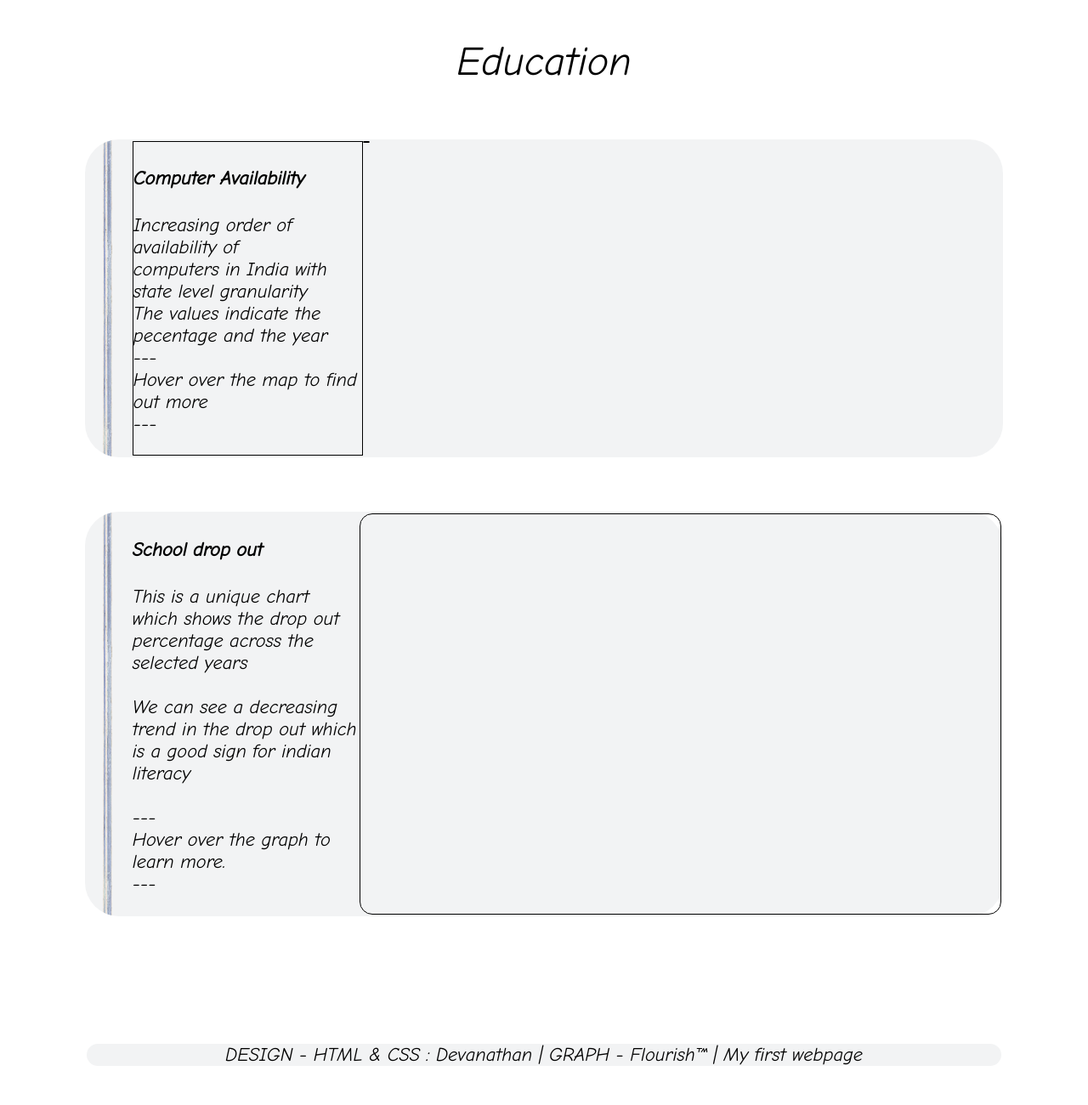
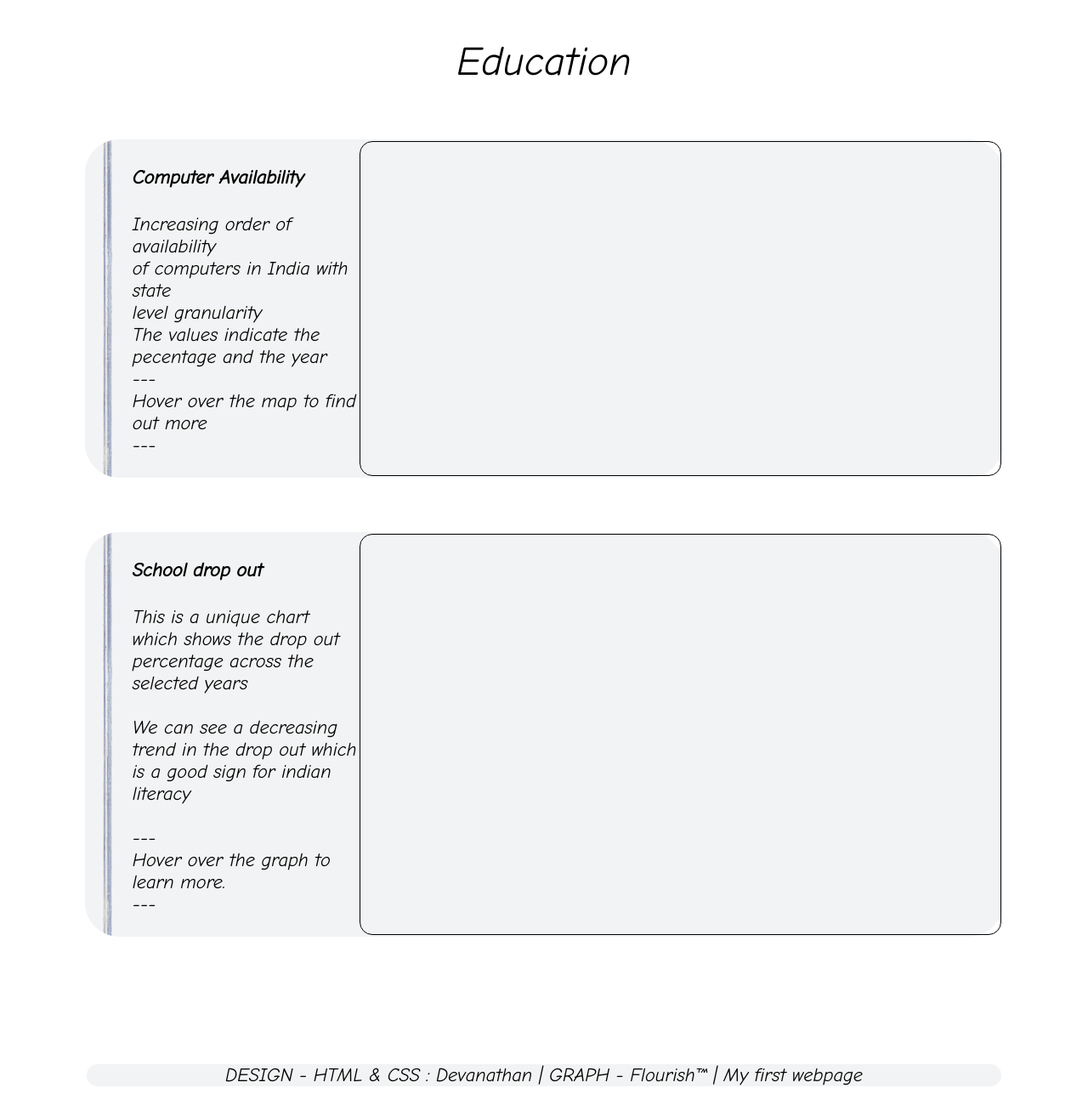
Before and after one commit to sdevanathan95/Visualization-Devanathan, a plain HTML site: page index.html in a window 1280 px wide. Shown: the part 5745-7045 px from the top of the page at 85% size. Before the commit the page ends 7021 px from the top, so only its background shows below. Drawn offline with Linux system fonts and the light colour scheme; a script that the page names is missing.

Commit message:
Final Edit

```diff
--- a/index.html
+++ b/index.html
@@ -368,22 +368,21 @@
 
 			.graph7 .box{
 				display: flex;
-				justify-content: flex-start;
+				justify-content: center;
 			}
 
 			.graph7 .para{
 				margin-left:5%;
 				font-size: 1.4em;
 				font-family: 'Comic Neue', cursive;
-				border:1px solid;
-				width:25%;
+
 			}
 
 			.graph7 .graph{
 				border: 1px solid;
 				border-radius: 15px;
 				flex: 0 0 70%;
-				width: 290%;
+				/*width: 290%;*/
 				}
 
 
@@ -610,13 +609,12 @@
 		<!--graph7-->
 
 		<div class='graph7'>
-			<div class="box">
+			<div class='box'>
 				<div class='para'>
 					<p><h4>Computer Availability</h4>
-					Increasing order of availability of<br> computers in India with state level granularity<br>
-					The values indicate the pecentage and the year<br>
+					Increasing order of availability<br> of computers in India with state<br> level granularity<br>The values indicate the<br> pecentage and the year<br>
 					<em>---<br>
-						Hover over the map to find out more<br>---
+						Hover over the map to find out more<br>---</em>
 					</p>
 				</div>
 
```
